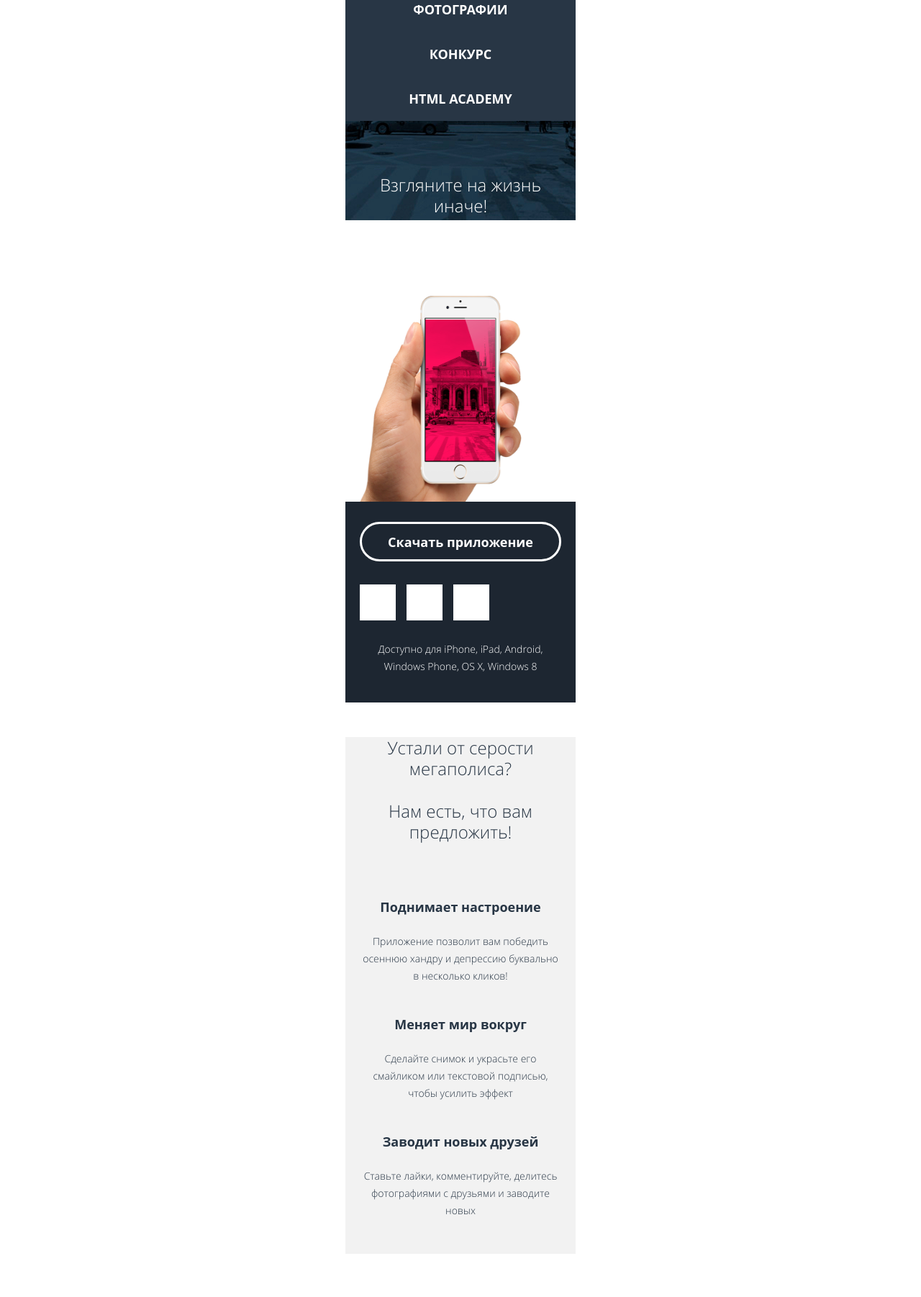
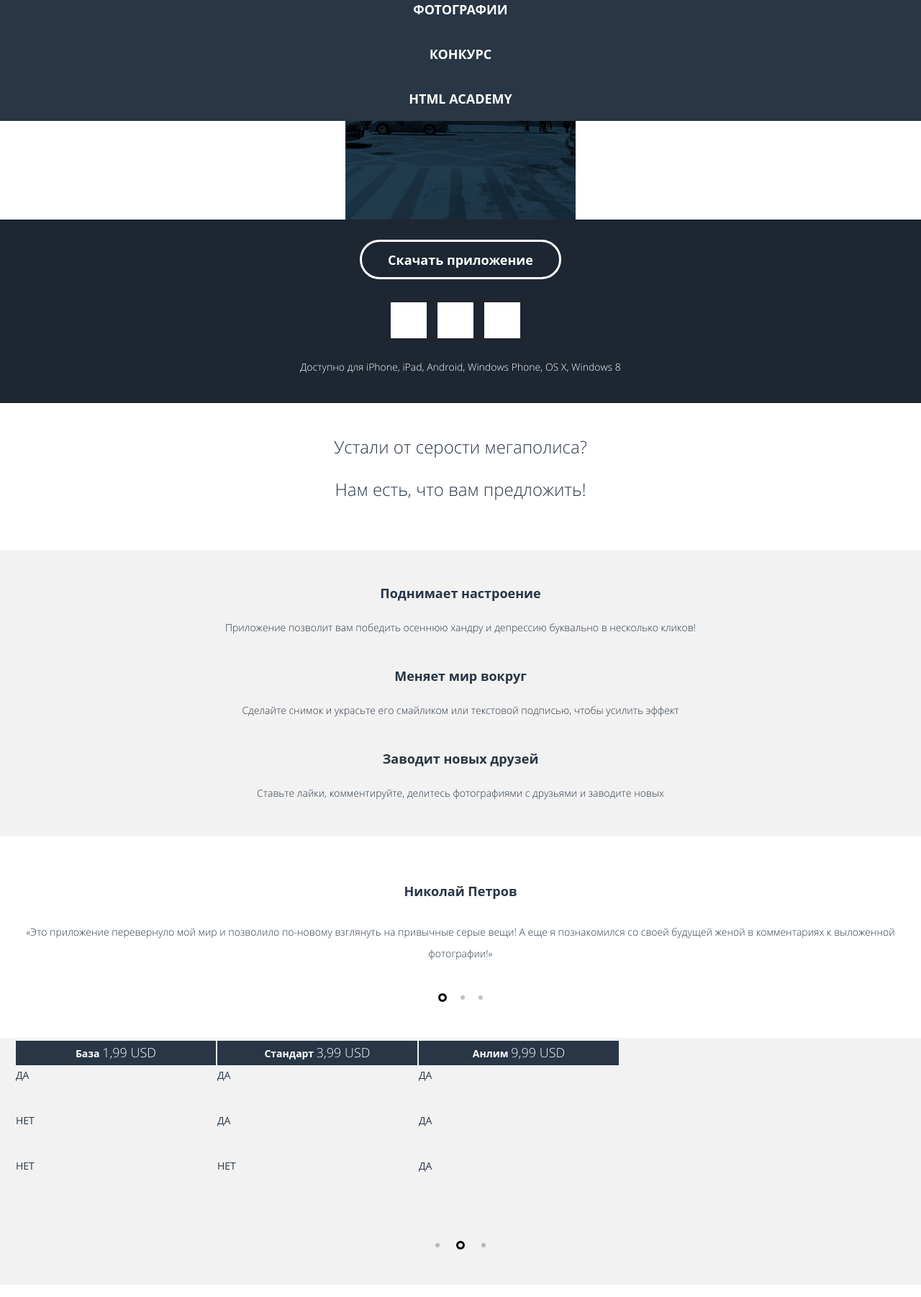
Before and after one commit to Marty2506/1838605-pink-24, a plain HTML site: page source/index.html in a window 1280 px wide. Shown: the part 156-1958 px from the top of the page at 72% size. Drawn offline with nearby package versions, Linux system fonts and the light colour scheme; files that its build step writes are made by us from their sources; files whose address does not match are found by name; a web font is replaced by a local one.

Commit message:
исправил ошибки

```diff
--- a/source/index.html
+++ b/source/index.html
@@ -2,14 +2,15 @@
 <html class="page" lang="ru">
   <head>
     <meta charset="utf-8">
+    <meta name="viewport" content="width=device-width, initial-scale=1">
     <title>Пинк: Главная</title>
     <link rel="stylesheet" href="./css/style.css">
   </head>
   <body class="page__body">
     <header class="page-header">
       <div class="page-header__wrapper">
-        <nav class="main-nav container">
-          <div class="main-nav__item main-nav__item--head container">
+        <div class="container">
+          <div class="main-nav__item main-nav__item--head">
             <a class="main-nav__logo logo" href="index.html">
               <svg class="logo__text logo__text--white" width="74" height="23" viewBox="0 0 74 23" xmlns="http://www.w3.org/2000/svg">
                 <path d="M0.00496827 1.54857C0.00487772 1.21254 0.135804 0.889818 0.369742 0.649431C0.60368 0.409043 0.922049 0.27008 1.25676 0.262266H8.39001C13.4469 0.262266 16.7751 2.9645 16.7751 7.39179V7.45162C16.7751 12.2977 12.7415 14.8105 7.97274 14.8105H2.53836V21.611C2.55394 21.7874 2.53277 21.9651 2.47619 22.1329C2.41961 22.3006 2.32887 22.4547 2.20973 22.5854C2.09058 22.716 1.94565 22.8204 1.78416 22.8918C1.62266 22.9631 1.44812 23 1.27166 23C1.0952 23 0.920671 22.9631 0.759173 22.8918C0.597674 22.8204 0.452744 22.716 0.333602 22.5854C0.21446 22.4547 0.123708 22.3006 0.0671295 22.1329C0.0105515 21.9651 -0.0106138 21.7874 0.00496827 21.611V1.54857ZM8.07209 12.5171C11.7778 12.5171 14.2119 10.5228 14.2119 7.53139V7.47156C14.2119 4.26078 11.8175 2.59556 8.25092 2.59556H2.58804V12.4772L8.07209 12.5171Z"/>
@@ -22,10 +23,12 @@
               <span class="visually-hidden">Открыть меню.</span>
             </button>
           </div>
-          <div class="main-nav__wrapper">
+        </div>
+        <nav class="main-nav">
+          <div class="main-nav__wrapper container">
             <ul class="main-nav__list">
               <li class="main-nav__item main-nav__item--current">
-                <a class="main-nav__link">Главная</a>
+                <a class="main-nav__link" href="index.html">Главная</a>
               </li>
               <li class="main-nav__item">
                 <a class="main-nav__link" href="gallery.html">Фотографии</a>
@@ -34,7 +37,7 @@
                 <a class="main-nav__link" href="contest.html">Конкурс</a>
               </li>
               <li class="main-nav__item">
-                <a class="main-nav__link" href="">HTML Academy</a>
+                <a class="main-nav__link" href="https://htmlacademy.ru/">HTML Academy</a>
               </li>
             </ul>
           </div>
@@ -47,8 +50,12 @@
       <section class="download">
         <div class="download__wrapper">
           <h2 class="visually-hidden">Скачивание приложения</h2>
-          <b class="download__slogan page__h1 container">Взгляните на жизнь иначе!</b>
-          <img class="download__phone-img container" src="./img/download-back-mobile.png" alt="Показывает как приложение расскаршивает фотографию." width="320" height="286">
+          <div class="download__slogan container">
+            <b class="page__h1">Взгляните на жизнь иначе!</b>
+          </div>
+          <!-- <div class="container">
+            <img class="download__phone-img" src="./img/download-back-mobile.png" alt="Показывает как приложение расскаршивает фотографию." width="320" height="286">
+          </div> -->
           <div class="download__list-wrapper container">
             <div class="download__button">
               <a class="button button--download" href="https://www.apple.com/ru/app-store/">Скачать приложение</a>
@@ -77,14 +84,14 @@
         </div>
       </section>
 
-      <section class="about section-background">
+      <section class="about">
         <div class="about__wrapper">
           <h2 class="visually-hidden">Информация о приложении</h2>
           <div class="about__slogan-wrapper container">
             <p class="about__slogan">Устали от серости мегаполиса?</p>
             <p class="about__slogan">Нам есть, что вам предложить!</p>
           </div>
-          <ul class="about__list container">
+          <ul class="about__list container section-background">
             <li class="about__item">
               <b class="about__item-title">Поднимает настроение</b>
               <p class="about__item-text">Приложение позволит вам победить осеннюю хандру и депрессию буквально в несколько кликов!</p>
@@ -126,12 +133,13 @@
       </section>
 
       <section class="tariffs section-background">
-        <div class="tariffs__wrapper">
+        <div class="tariffs__wrapper container">
           <h2 class="visually-hidden">Тарифы</h2>
+          <div class="tariffs__table-wrapper">
             <table class="tariffs__table">
               <caption class="visually-hidden">Список тарифов</caption>
               <tr class="tariffs__row">
-              <th></th>
+                <th class="tariffs__item"></th>
                 <th class="tariffs__item">
                   <span class="tarriffs__name">База</span>
                   <span class="tariffs__price">1,99 USD</span>
@@ -146,42 +154,43 @@
                 </th>
               </tr>
               <tr class="tariffs__row">
-              <td class="tariffs__feature">Розовый фильтр</td>
-              <td class="tariffs__feature--yes">
+                <td class="tariffs__feature tariffs__feature--name">Розовый фильтр</td>
+                <td class="tariffs__feature tariffs__feature--yes">
                   <span class="visually-hidden">Да</span>
                 </td>
-              <td class="tariffs__feature--yes">
+                <td class="tariffs__feature tariffs__feature--yes">
                   <span class="visually-hidden">Да</span>
                 </td>
-              <td class="tariffs__feature--yes">
+                <td class="tariffs__feature tariffs__feature--yes">
                   <span class="visually-hidden">Да</span>
                 </td>
               </tr>
               <tr class="tariffs__row">
-              <td class="tariffs__feature">Смайлики</td>
-              <td class="tariffs__feature--no">
-                <span class="visually-hidden">Нет</span>
+                <td class="tariffs__feature tariffs__feature--name">Смайлики</td>
+                <td class="tariffs__feature tariffs__feature--no">
+                  <span class="visually-hidden ">Нет</span>
                 </td>
-              <td class="tariffs__feature--yes">
+                <td class="tariffs__feature tariffs__feature--yes">
                   <span class="visually-hidden">Да</span>
                 </td>
-              <td class="tariffs__feature--yes">
+                <td class="tariffs__feature tariffs__feature--yes">
                   <span class="visually-hidden">Да</span>
                 </td>
               </tr>
               <tr class="tariffs__row">
-              <td class="tariffs__feature">Комментарии</td>
-              <td class="tariffs__feature--no">
+                <td class="tariffs__feature tariffs__feature--name">Комментарии</td>
+                <td class="tariffs__feature tariffs__feature--no">
                   <span class="visually-hidden">Нет</span>
                 </td>
-              <td class="tariffs__feature--no">
+                <td class="tariffs__feature tariffs__feature--no">
                   <span class="visually-hidden">Нет</span>
                 </td>
-              <td class="tariffs__feature--yes">
+                <td class="tariffs__feature tariffs__feature--yes">
                   <span class="visually-hidden">Да</span>
                 </td>
               </tr>
             </table>
+          </div>
           <div class="tariffs__toggles slider__toggles">
             <button class="slider__toggle" type="button">
               <span class="visually-hidden">1</span>
--- a/source/sass/about/about.scss
+++ b/source/sass/about/about.scss
@@ -1,5 +1,10 @@
 .about {
-  margin-top: 48px;
+
+}
+
+.about__slogan-wrapper {
+  padding-top: 46px;
+  margin-bottom: 70px;
 }
 
 .about__slogan {
@@ -10,6 +15,10 @@
   text-align: center;
   font-size: 24px;
   line-height: 29px;
+
+  &:last-of-type {
+    margin-bottom: 0;
+  }
 }
 
 .about__list {
--- a/source/sass/container/container.scss
+++ b/source/sass/container/container.scss
@@ -7,7 +7,7 @@
   box-sizing: border-box;
 
   // Пока не понял как работает
-  @media (min-width: 780px) {
-    max-width: 320px
-   }
+  // @media (min-width: 780px) {
+  //   width: 320px;
+  //  }
 }
--- a/source/sass/download/download.scss
+++ b/source/sass/download/download.scss
@@ -1,16 +1,20 @@
-$download-bg: #1d2631;
+.download {
+  color: #ffffff;
+}
 
-.download {
-  display: grid;
-  padding-top: 38px;
-  color: #ffffff;
+.download__wrapper {
+  // background-image: url("../img/back-mobile.jpg");
+  // background-repeat: no-repeat;
+  // background-position-x: center;
 }
 
 .download__slogan {
   display: block;
   width: 280px;
-  margin: 0 auto;
-  margin-bottom: 34px;
+  height: 461px;
+  padding-top: 95px;
+  box-sizing: border-box;
+  // margin-bottom: 179px;
   text-align: center;
 }
 
@@ -25,6 +29,7 @@ $download-bg: #1d2631;
 .download__list-wrapper {
   display: flex;
   flex-direction: column;
+  align-items: center;
   padding-top: 28px;
   padding-bottom: 38px;
   background-color: #1d2631;
@@ -33,7 +38,6 @@ $download-bg: #1d2631;
 .downlaod__list {
   display: flex;
   flex-wrap: wrap;
-  min-width: 204px;
   margin: 0;
   margin-bottom: 28px;
   padding: 0;
--- a/source/sass/fonts/fonts.scss
+++ b/source/sass/fonts/fonts.scss
@@ -2,8 +2,8 @@
   font-family: "Open Sans";
   font-style: normal;
   font-weight: 400;
-  src: url("../../fonts/opensans.woff2") format("woff2");
-  src: url("../../fonts/opensans.woff") format("woff");
+  src: url("../fonts/opensans.woff2") format("woff2");
+  src: url("../fonts/opensans.woff") format("woff");
   font-display: swap;
 }
 
@@ -11,8 +11,8 @@
   font-family: "Open Sans";
   font-style: normal;
   font-weight: 300;
-  src: url("../../fonts/opensanslight.woff2") format("woff2");
-  src: url("../../fonts/opensanslight.woff") format("woff");
+  src: url("../fonts/opensanslight.woff2") format("woff2");
+  src: url("../fonts/opensanslight.woff") format("woff");
   font-display: swap;
 }
 
@@ -20,9 +20,7 @@
   font-family: "Open Sans";
   font-style: normal;
   font-weight: 700;
-  src: url("../../fonts/opensansbold.woff2") format("woff2");
-  src: url("../../fonts/opensansboldnp.woff") format("woff");
+  src: url("../fonts/opensansbold.woff2") format("woff2");
+  src: url("../fonts/opensansboldnp.woff") format("woff");
   font-display: swap;
 }
-
-$font-color-typical: #283645;
--- a/source/sass/mian-nav/main-nav.scss
+++ b/source/sass/mian-nav/main-nav.scss
@@ -1,5 +1,10 @@
 .main-nav {
 
+}
+
+.main-nav__wrapper {
+  padding-left: 0;
+  padding-right: 0;
 }
 
 .main-nav__list {
@@ -13,6 +18,8 @@
 
 .main-nav__item {
   align-items: center;
+  width: 100%;
+  min-width: 280px;
 }
 
 .main-nav__item--head {
@@ -20,13 +27,15 @@
   justify-content: space-between;
   padding-top: 23px;
   padding-bottom: 23px;
-  background-color: rgba(0, 0, 0, 0.3);
+  // background-color: rgba(0, 0, 0, 0.3);
 }
 
 .main-nav__link {
-  display: inline-block;
-  width: 320px;
+  display: block;
   padding: 15px 0;
+  padding-right: $page-side-paddings;
+  padding-left: $page-side-paddings;
+  background-color: #283645;
   font-size: 18px;
   line-height: 32px;
   font-weight: 700;
@@ -34,5 +43,4 @@
   text-decoration: none;
   text-transform: uppercase;
   text-align: center;
-  background-color: #283645;
 }
--- /dev/null
+++ b/source/sass/mixin/mixin.scss
@@ -0,0 +1,4 @@
+@mixin reset-side-paddings {
+  margin-left: -1 * $page-side-paddings;
+  margin-right: -1 * $page-side-paddings;
+}
--- a/source/sass/page-header/page-header.scss
+++ b/source/sass/page-header/page-header.scss
@@ -1,11 +1,10 @@
-$page-header-bg: rgba(0, 0, 0, 0.3);
-
 .page-header {
   z-index: 1;
   // padding-top: 22px;
-  // background-color: $page-header-bg;
 }
 
 .page-header__wrapper {
-
+  position: absolute;
+  width: 100%;
+  background-color: $page-header-bg;
 }
--- a/source/sass/page/page.scss
+++ b/source/sass/page/page.scss
@@ -7,25 +7,27 @@
   flex-direction: column;
   min-height: 100%;
   min-width: 320px;
-  width: 320px;
   margin: 0 auto;
   font-family: "Open Sans", sans-serif;
   font-weight: 300;
   font-size: 14px;
   line-height: 24px;
   color: $font-color-typical;
-  background-image: url("../../img/back-mobile.jpg");
+  background-image: url("../img/back-mobile.jpg");
   background-repeat: no-repeat;
   background-position-x: center;
 }
 
+.page__h1-wrapper {
+  min-height: 237px;
+  max-height: 461px;
+  padding-top: 102px;
+}
+
 .page__h1 {
   display: block;
-  width: 230px;
-  height: 171px;
   margin: 0;
   padding: 0;
-  padding-top: 36px;
   font-size: 24px;
   font-weight: 300;
   line-height: 29px;
--- a/source/sass/style.scss
+++ b/source/sass/style.scss
@@ -1,7 +1,9 @@
 @import "./variables/variables.scss";
+@import "./mixin/mixin.scss";
 @import "./fonts/fonts.scss";
 //
 @import "./visually-hidden/visually-hidden.scss";
+@import "./container/container.scss";
 @import "./page/page.scss";
 @import "./button/button.scss";
 @import "./slider/slider.scss";
@@ -24,7 +26,3 @@
 @import "./upload/upload.scss";
 @import "./contest-form/contest-form.scss";
 @import "./group/group.scss";
-
-
-//
-@import "./container/container.scss";
--- a/source/sass/tariffs/tariffs.scss
+++ b/source/sass/tariffs/tariffs.scss
@@ -6,6 +6,12 @@
   display: flex;
   flex-direction: column;
   align-items: center;
+
+}
+
+.tariffs__table-wrapper {
+  width: 100%;
+  overflow-x: auto;
 }
 
 .tariffs__table {
@@ -17,9 +23,14 @@
 }
 
 .tariffs__item {
+  min-width: 276px;
   background-color: #283645;
   color: #ffffff;
   line-height: 30px;
+
+  &:first-of-type {
+    display: none;
+  }
 }
 
 .tariffs__item--hit {
@@ -39,8 +50,13 @@
 }
 
 .tariffs__feature {
+  height: 59px; // min-height не работает почему-то
   font-weight: 400;
   text-transform: uppercase;
+}
+
+.tariffs__feature--name {
+  display: none;
 }
 
 .tariffs__feature--yes {
--- a/source/sass/user-post/user-post.scss
+++ b/source/sass/user-post/user-post.scss
@@ -1,12 +1,9 @@
-$user-post-bg: $body-second-bg;
-
 .user-post {
   display: grid;
-  width: 200px;
 }
 
 .user-post__photo {
-
+  justify-self: center;
 }
 
 .user-post__wrapper {
--- a/source/sass/variables/variables.scss
+++ b/source/sass/variables/variables.scss
@@ -1,8 +1,13 @@
 $page-side-paddings: 20px;
 $body-second-bg: #f2f2f2;
 $pink-color: #d22856;
+$download-bg: #1d2631;
+$font-color-typical: #283645;
+$page-header-bg: rgba(0, 0, 0, 0.3);
+$user-post-bg: $body-second-bg;
 
-@mixin reset-side-paddings {
-  margin-left: -1 * $page-side-paddings;
-  margin-right: -1 * $page-side-paddings;
-}
+// Viewports
+
+$tablet-width: 768px;
+$desktop-width: 1200px;
+$mobile-width-only: 767px;
```
Also changed, not shown: source/contest.html (+10 -5 lines), source/gallery.html (+15 -8 lines), source/img/back tablet.jpg (added), source/img/back-desktop.jpg (added). Lines whose indentation alone changed are shown as unchanged.
